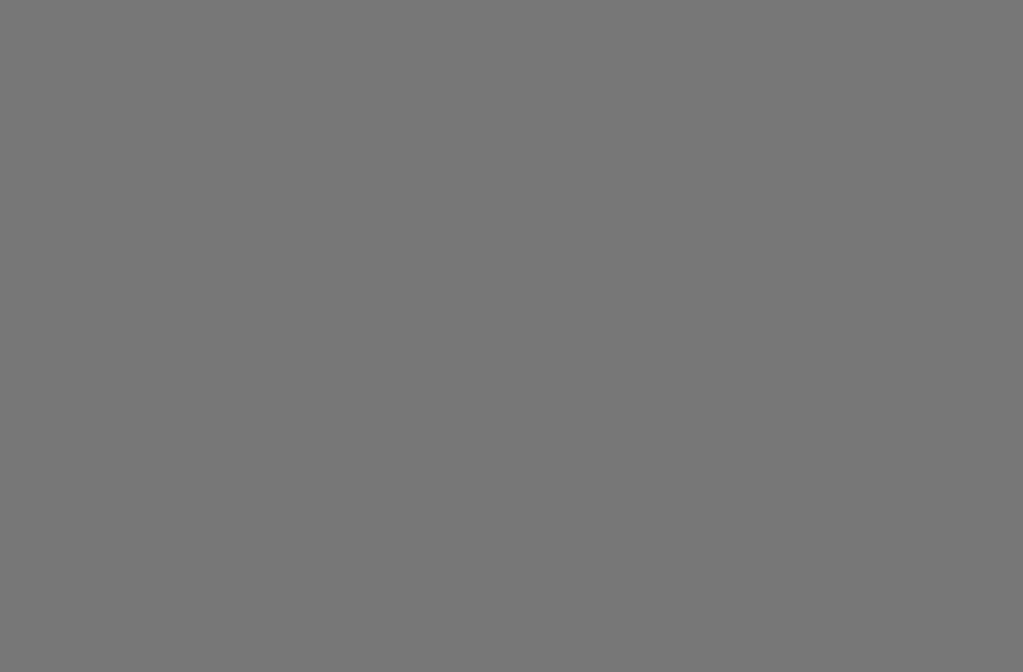
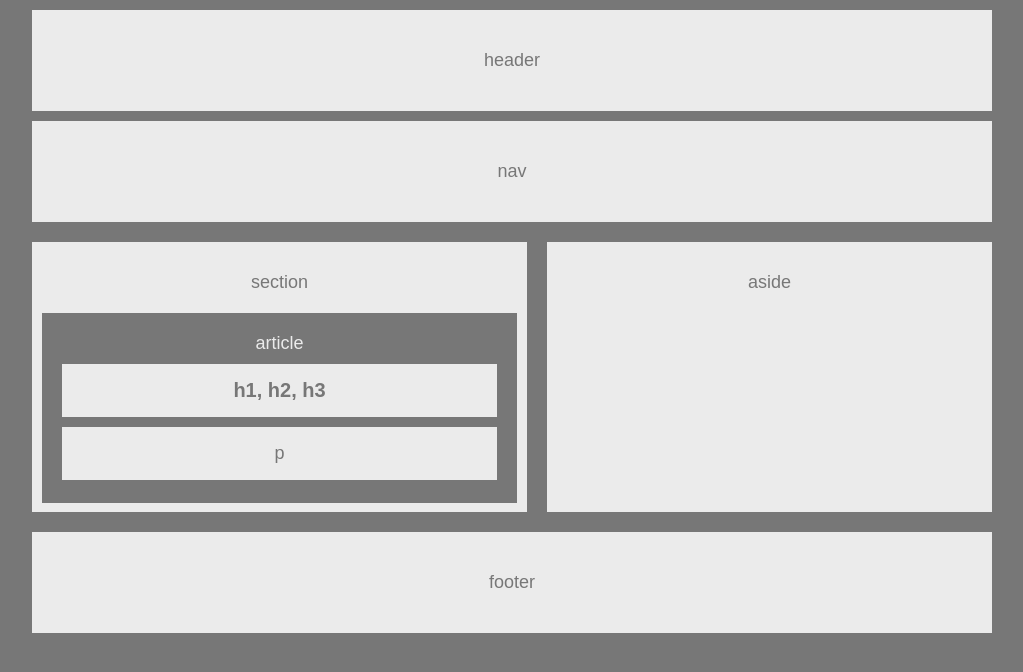
Before and after one commit to chlee83/HW-Wireframe, a plain HTML site: page index.html in a window 1280 px wide. Shown: the whole page, without its empty margins (128-1151 px from the left). Drawn offline with Linux system fonts and the light colour scheme.

Commit message:
second edit

```diff
--- a/index.html
+++ b/index.html
@@ -12,8 +12,26 @@
 
 <body>
 
+    <div class="header">header</div>
+
+    <div class="nav">nav</div>
+
+    <div class="section">section <br>
+
+        <div id="article">article
+
+            <div id="h1"><strong>h1, h2, h3</strong></div>
+
+            <div id="p">p</div>
+
+        </div>
+
+    </div>
 
 
+    <div class="aside">aside</div>
+
+    <div class="footer">footer</div>
 
 
 
--- a/style.css
+++ b/style.css
@@ -4,22 +4,77 @@ body
     color: #777;
     background: #777;
     width: 960px;
+    margin: auto;
     font-size: 18px;
+    text-align: center;
+
 }
 
-header, nav, section, aside, footer
+.header
 {
     background: #ebebeb;
+    padding: 40px 0px 40px 0px;
+    margin: 10px 0px 10px 0px;
 }
 
-article
+.nav
+{
+    background: #ebebeb;
+    padding: 40px 0px 40px 0px;
+    margin: 10px 0px 10px 0px;
+}
+
+.section
+{
+    background: #ebebeb;
+    width: 495px;
+    float: left;
+    height: 240px;
+    padding: 30px 0px 0px 0px;
+    margin: 10px 10px 10px 0px;
+}
+
+.aside
+{
+    background: #ebebeb;
+    float: left;
+    height: 240px;
+    padding: 30px 0px 0px 0px;
+    margin: 10px 0px 10px 10px;
+    width: 445px;
+}
+
+.footer
+{
+    background: #ebebeb;
+    padding: 40px 0px 40px 0px;
+    margin: 10px 0px 10px 0px;
+    float: left;
+    width: 100%;
+}
+
+#article
 {
     color: #ebebeb;
     background: #777;
+    padding: 20px 0px 40px 0px;;
+    margin: 20px 10px 10px 10px;
+    height: 130px;
 }
 
-h1, p
+#h1
 {
     color: #777;
-    background: #
+    background: #ebebeb;
+    padding: 15px 0px 15px 0px;
+    margin: 10px 20px 10px 20px;
+    font-size: 20px;
 }
+
+#p
+{
+    color: #777;
+    background: #ebebeb;
+    padding: 16px 0px 16px 0px;
+    margin: 10px 20px 10px 20px;
+}
```
